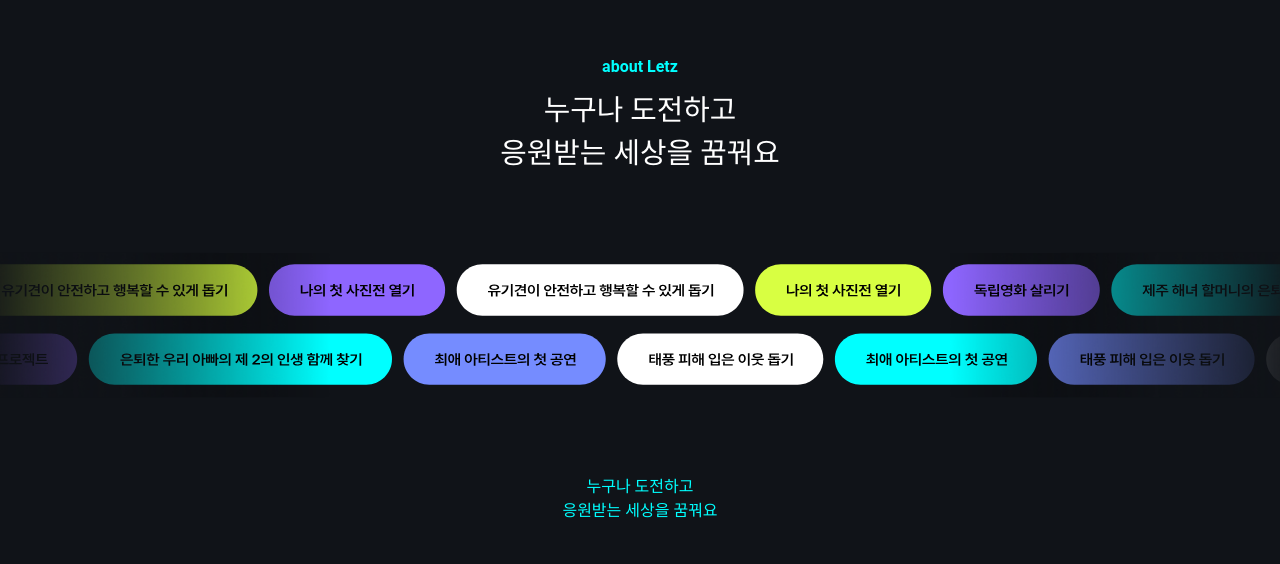
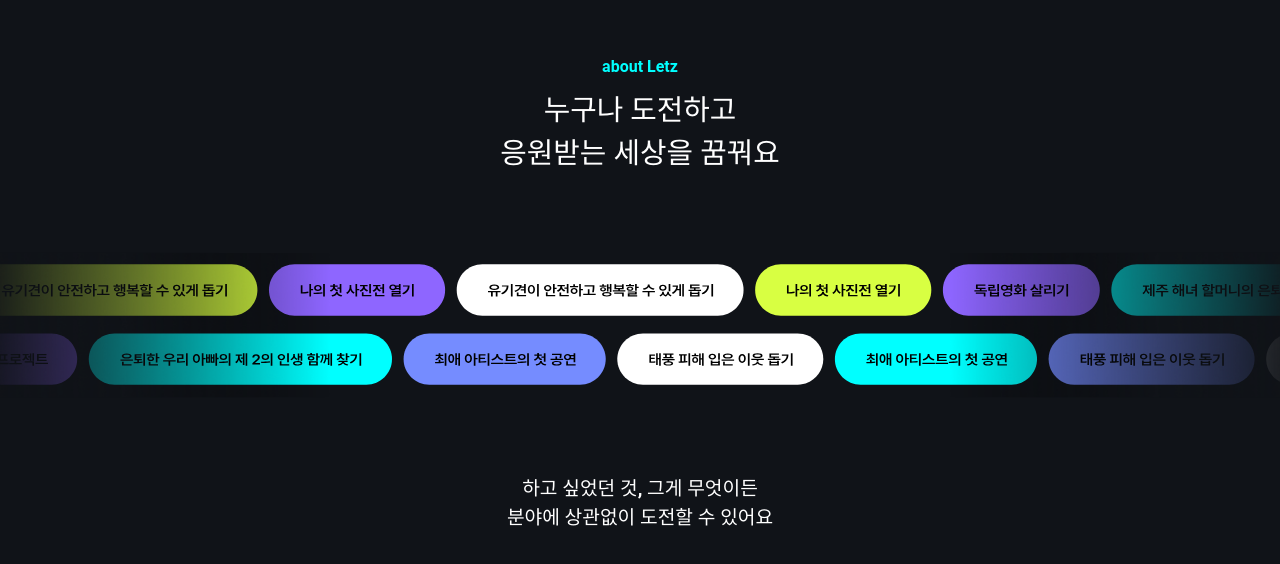
Before and after one commit to Doseung-Yang/letz.event, a Next.js app: page / in a window 1280 px wide. Shown: the part 3746-4310 px from the top of the page. Built offline with nearby package versions, Linux system fonts and the light colour scheme; a small style sheet from the web is missing; a web font is replaced by a local one.

Commit message:
map commit p

```diff
--- a/src/assets/scss/section/_site.scss
+++ b/src/assets/scss/section/_site.scss
@@ -42,3 +42,9 @@
     color: rgba(134, 142, 150, 1);
     font-size: 1.2rem;
 }
+
+.site__wrap h2 {
+    color: rgba(255, 255, 255, 1);
+    font-size: 1.2rem;
+    font-weight: bold;
+}
--- a/src/components/Site.jsx
+++ b/src/components/Site.jsx
@@ -27,7 +27,8 @@ const Site = () => {
                                 />
                             </div>
                         }
-                        <h3 style={{ whiteSpace: 'pre-line'}}>{siteText[0].subtitle}</h3>
+                        <h2 style={{ whiteSpace: 'pre-line'}}>{siteText[0].subbtitle}</h2>
+
                     </div>
                 </div>
             </div>
--- a/src/pages/map.js
+++ b/src/pages/map.js
@@ -1,4 +1,5 @@
 import React, { useRef, useEffect } from "react";
+import './MapPage.css';
 
 const MapPage = () => {
   const postcodeRef = useRef(null);
```
Also changed, not shown: src/assets/scss/setting/_map.scss (+7 -9 lines).
